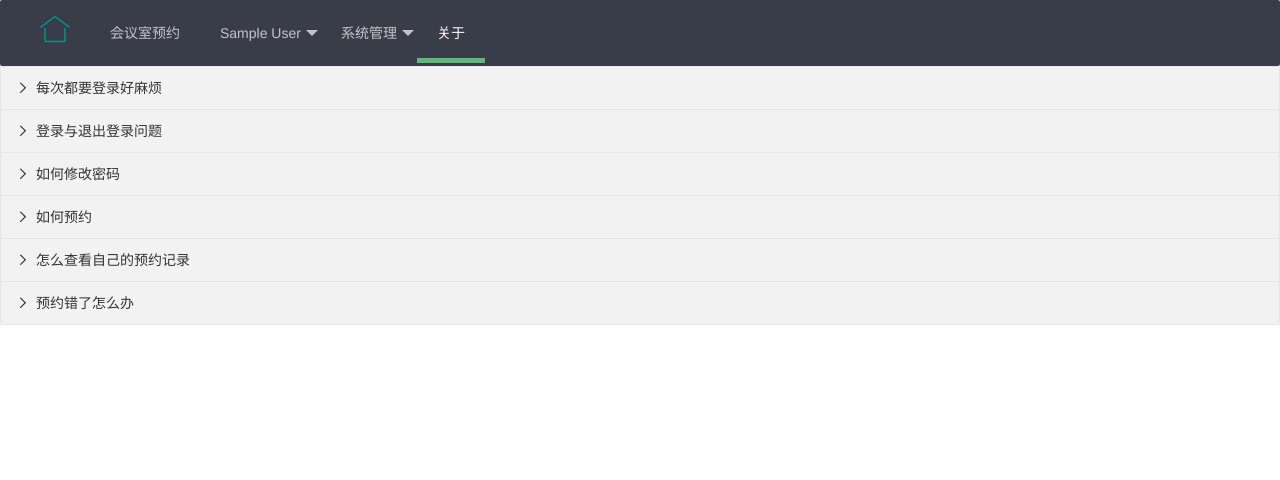
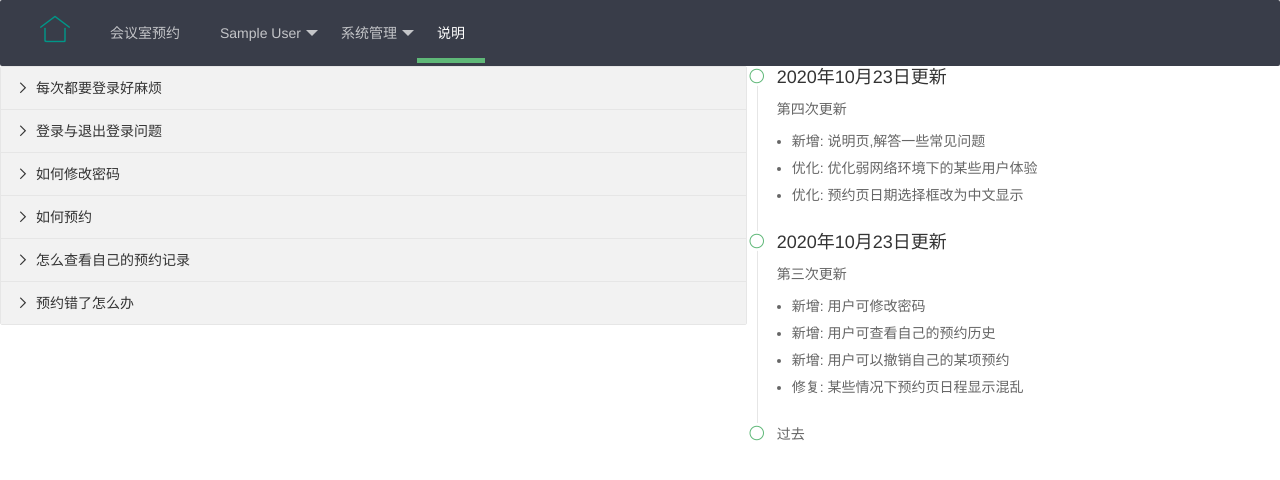
Before and after one commit to ankeliei/meetRoomBooking, a PHP site: page /views/about.php in a window 1280 px wide. Shown: the top 480 px of the page. Run offline with PHP 8.4, Linux system fonts and the light colour scheme; the visitor is signed in with stand-in values (Sample User, id 1).

Commit message:
新增说明页时间轴,修复汉语显示星期

```diff
--- a/views/about.php
+++ b/views/about.php
@@ -14,6 +14,9 @@
     <?php
     include("headBar.php")
     ?>
+    <div class="layui-row">
+        <div class="layui-col-md7">
+<!--            左侧说明页 9/12-->
             <div class="layui-collapse">
                 <div class="layui-colla-item">
                     <h2 class="layui-colla-title">每次都要登录好麻烦</h2>
@@ -77,6 +80,44 @@
                     </div>
                 </div>
             </div>
+        </div>
+        <div class="layui-col-md5">
+<!--            右侧时间轴 3/12-->
+            <ul class="layui-timeline">
+                <li class="layui-timeline-item">
+                    <i class="layui-icon layui-timeline-axis">&#xe63f;</i>
+                    <div class="layui-timeline-content layui-text">
+                        <h3 class="layui-timeline-title">2020年10月23日更新</h3>
+                        <p>第四次更新</p>
+                        <ul>
+                            <li>新增: 说明页,解答一些常见问题</li>
+                            <li>优化: 优化弱网络环境下的某些用户体验</li>
+                            <li>优化: 预约页日期选择框改为中文显示</li>
+                        </ul>
+                    </div>
+                </li>
+                <li class="layui-timeline-item">
+                    <i class="layui-icon layui-timeline-axis">&#xe63f;</i>
+                    <div class="layui-timeline-content layui-text">
+                        <h3 class="layui-timeline-title">2020年10月23日更新</h3>
+                        <p>第三次更新</p>
+                        <ul>
+                            <li>新增: 用户可修改密码</li>
+                            <li>新增: 用户可查看自己的预约历史</li>
+                            <li>新增: 用户可以撤销自己的某项预约</li>
+                            <li>修复: 某些情况下预约页日程显示混乱</li>
+                        </ul>
+                    </div>
+                </li>
+                <li class="layui-timeline-item">
+                    <i class="layui-icon layui-timeline-axis">&#xe63f;</i>
+                    <div class="layui-timeline-content layui-text">
+                        <div class="layui-timeline-title">过去</div>
+                    </div>
+                </li>
+            </ul>
+        </div>
+    </div>
 
     <script>
         //注意：折叠面板 依赖 element 模块，否则无法进行功能性操作
--- a/views/headBar.php
+++ b/views/headBar.php
@@ -52,7 +52,7 @@
 <!--                <img style="height: 60px" src="images/HSlogo.png">-->
 <!--            </li>-->
 
-            <li id="about" class="layui-nav-item"><a href="/views/about.php">关于</a></li>
+            <li id="about" class="layui-nav-item"><a href="/views/about.php">说明</a></li>
         </ul>
 <script>
     layui.use('element',function(){
--- a/views/historyOrders.php
+++ b/views/historyOrders.php
@@ -31,7 +31,7 @@
     </table>
 
     <script type="text/html" id="delbut">
-        <a class="layui-btn layui-btn-danger layui-btn-xs" lay-event="del">删除</a>
+        <a class="layui-btn layui-btn-danger layui-btn-xs" lay-event="del">撤销</a>
     </script>
 
     <script src="js/userHistory.js"></script>
--- a/views/js/userHistory.js
+++ b/views/js/userHistory.js
@@ -7,7 +7,7 @@ layui.use(['jquery', 'table', 'layer'],function (){
         var data = obj.data;
         console.log(obj);
         if(obj.event === 'del'){
-            layer.confirm('<div style="text-align: center">真的删除行么?<br>删除后不可恢复<br>此订单将不再会被管理员审批或被分配有会议室使用时间</div>', function(index){
+            layer.confirm('<div style="text-align: center">真的撤销预约么?<br>撤销后不可恢复<br>此订单将不再会被管理员审批或被分配有会议室使用时间</div>', function(index){
                 obj.del();
                 console.log(obj);
                 $.post('/ajax/delOrder.php',{
```
Also changed, not shown: views/js/main.js (+7 -7 lines). Lines whose indentation alone changed are shown as unchanged.
